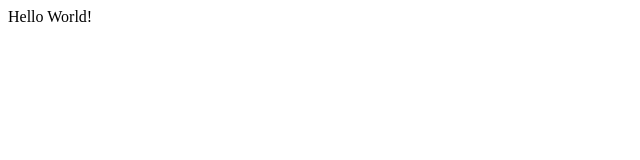
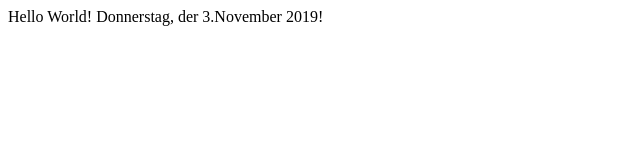
Before and after one commit to hermanvonsalza/hello-web-app, a plain HTML site: page index.html in a window 1280 px wide. Shown: the whole page, without its empty margins (0-640 px from the left). Drawn offline with Linux system fonts and the light colour scheme.

Commit message:
hallo Feiertag dffgfdsfgsd

```diff
--- a/index.html
+++ b/index.html
@@ -5,5 +5,6 @@
     </head>
     <body>
 Hello World!
+Donnerstag, der 3.November 2019!
     </body>
 </html>
```
